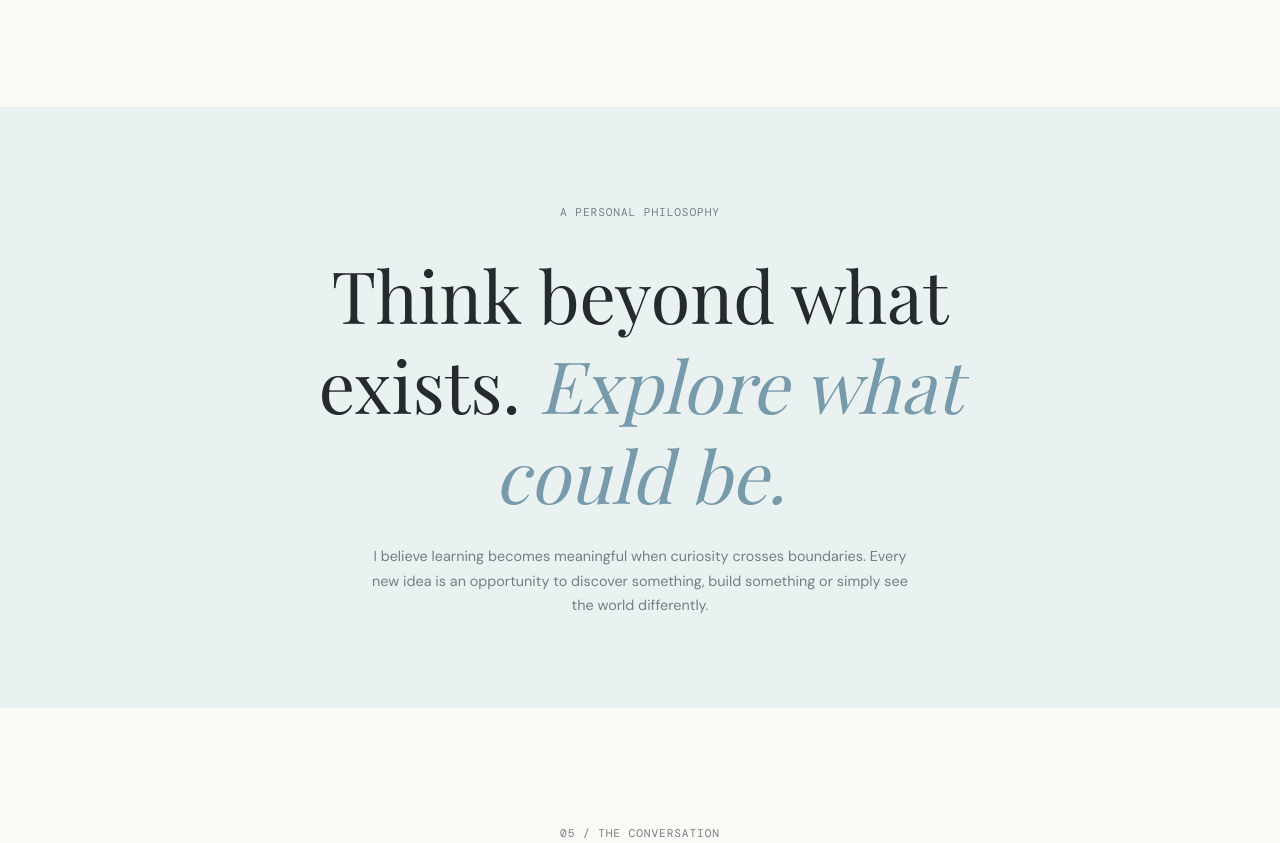
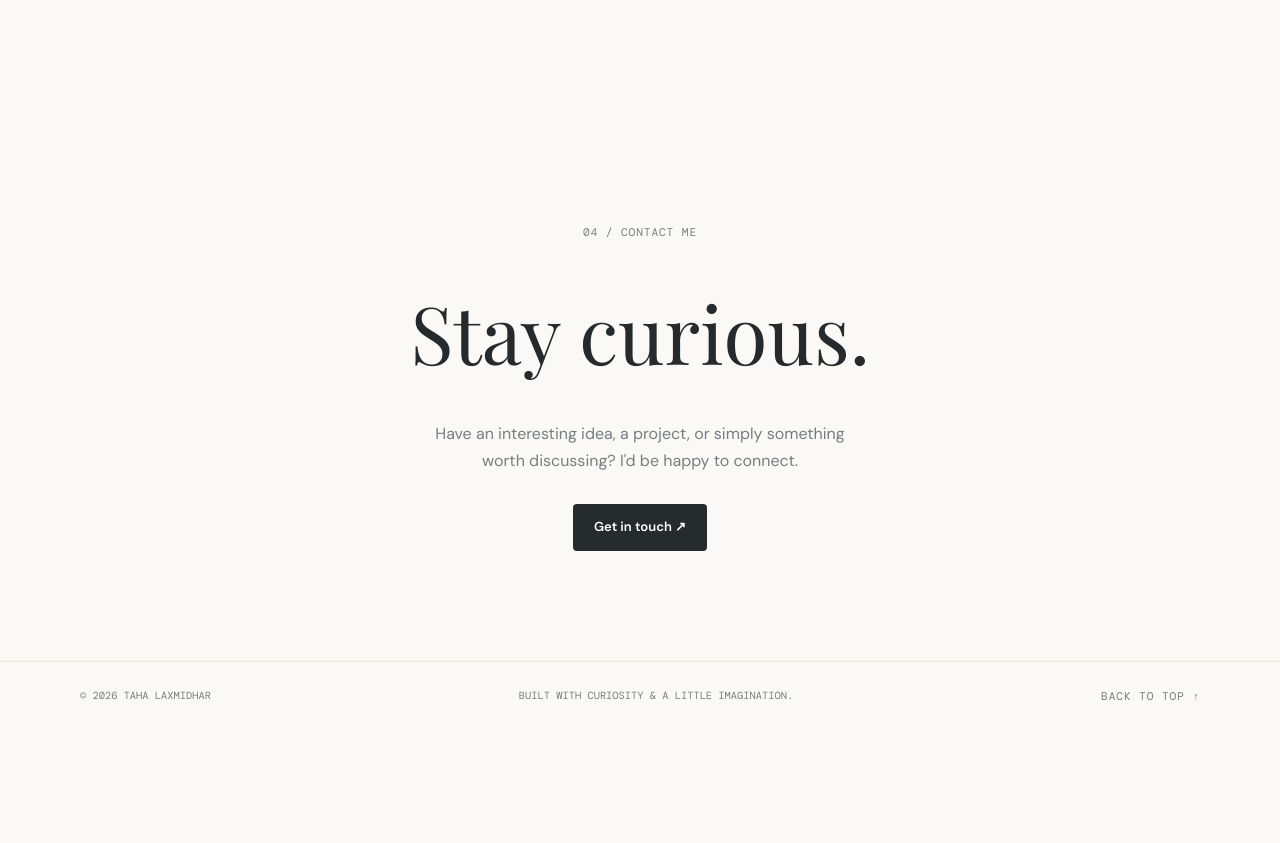
Before and after one commit to tahalaxmidharr/tahalaxmidhar, a plain HTML site: page index.html in a window 1280 px wide. Shown: the part 4564-5407 px from the top of the page. After the commit the page ends 5295 px from the top, so only its background shows below. Drawn offline with nearby package versions, Linux system fonts and the light colour scheme.

Commit message:
further edited the web design

```diff
--- a/index.html
+++ b/index.html
@@ -1228,13 +1228,7 @@
                     <div>
 
                         <div class="journal-image">
-
-                            <!-- Replace with your own photograph -->
-
-                            <div class="journal-placeholder">
-                                Through my lens.
-                            </div>
-
+                             <img src="images/photo2.jpg" alt="A photograph by Taha">
                         </div>
 
 
@@ -1287,41 +1281,6 @@
 
 
 
-        <!-- =================================
-             PERSONAL PHILOSOPHY
-        ================================== -->
-
-        <section class="philosophy">
-
-            <div class="container">
-
-                <div class="philosophy-content reveal">
-
-                    <span class="mono">
-                        A PERSONAL PHILOSOPHY
-                    </span>
-
-                    <h2>
-                        Think beyond what exists.
-                        <span>Explore what could be.</span>
-                    </h2>
-
-                    <p>
-
-                        I believe learning becomes meaningful
-                        when curiosity crosses boundaries.
-                        Every new idea is an opportunity to
-                        discover something, build something
-                        or simply see the world differently.
-
-                    </p>
-
-                </div>
-
-            </div>
-
-        </section>
-
 
 
         <!-- =================================
@@ -1331,7 +1290,7 @@
         <section class="contact container" id="contact">
 
             <span class="mono">
-                05 / THE CONVERSATION
+                04 / CONTACT ME
             </span>
 
             <h2>Stay curious.</h2>
@@ -1347,7 +1306,7 @@
 
             <!-- Replace with your actual email address -->
 
-            <a href="mailto:YOUR_EMAIL@example.com"
+            <a href="tahalaxmidharr@gmail.com"
                class="button button-dark">
 
                 Get in touch ↗
```
Also changed, not shown: images/photo2.jpg (added), 2 other files.
